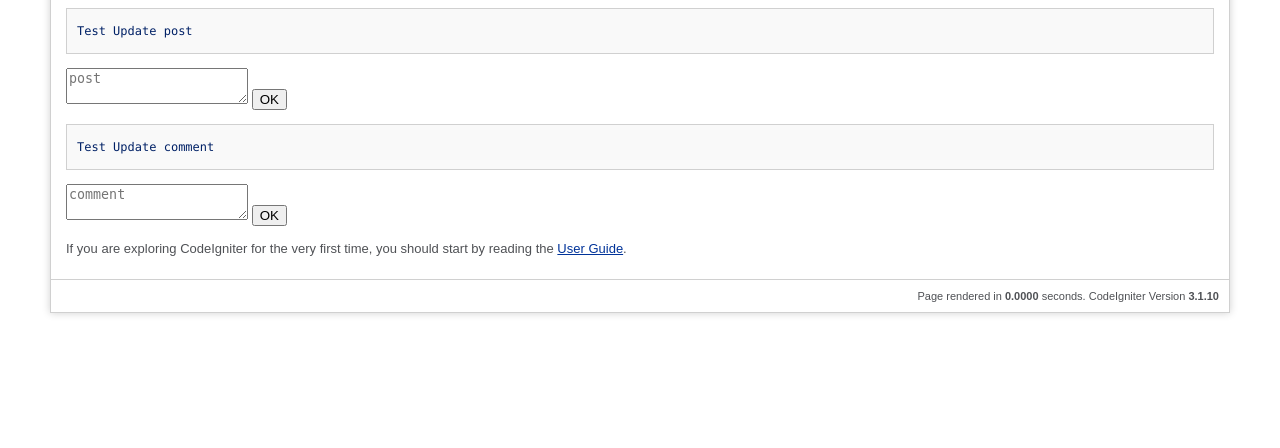
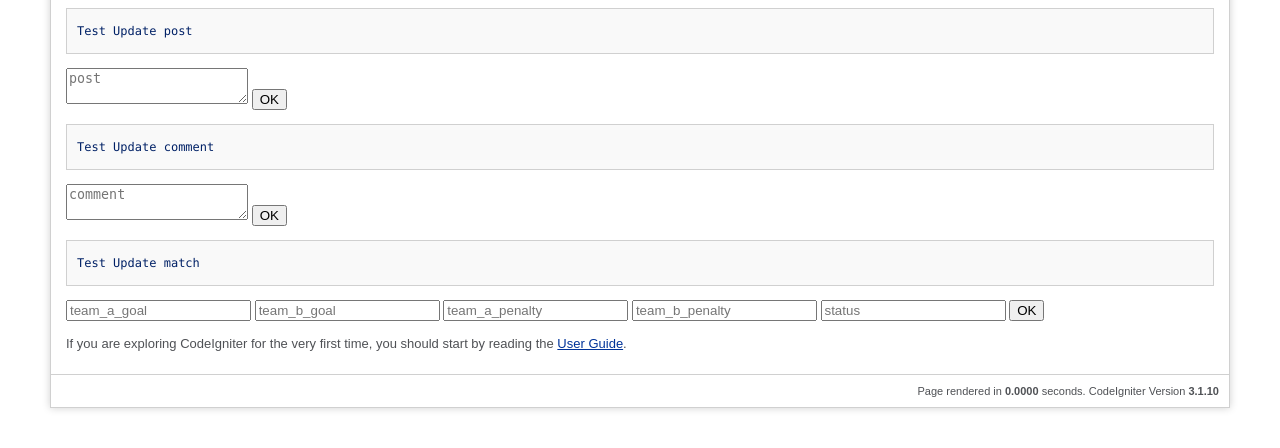
Before and after one commit to lyabs243/notify_caf_cl_cc_server, a CodeIgniter app: page /wordpress/ in a window 1280 px wide. Shown: the part 1706-2154 px from the top of the page. Before the commit the page ends 2022 px from the top, so only its background shows below. Run offline with CodeIgniter, Linux system fonts and the light colour scheme.

Commit message:
Update a specific match

```diff
--- a/application/models/Match_model.php
+++ b/application/models/Match_model.php
@@ -294,6 +294,10 @@ class Match_model extends CI_Model
         }
         return $matchs;
     }
+
+	public function update_match($id, $data) {
+		return $this->db->update('spt_match', $data, array('id' => $id));
+	}
 
     public function get_current_matchs($idCompetition,$idEdition=0,$page=0,$idCompetitionType=0) {
         $timezone = $this->session->timezone;
--- a/application/views/welcome_message.php
+++ b/application/views/welcome_message.php
@@ -199,6 +199,16 @@ defined('BASEPATH') OR exit('No direct script access allowed');
             <input type="submit" value="OK">
         </form>
 
+        <code>Test Update match</code>
+        <form method="post" action="match/update/641" enctype="multipart/form-data">
+            <input name="team_a_goal" type="text" placeholder="team_a_goal">
+            <input name="team_b_goal" type="text" placeholder="team_b_goal">
+            <input name="team_a_penalty" type="text" placeholder="team_a_penalty">
+            <input name="team_b_penalty" type="text" placeholder="team_b_penalty">
+            <input name="status" type="text" placeholder="status">
+            <input type="submit" value="OK">
+        </form>
+
 		<p>If you are exploring CodeIgniter for the very first time, you should start by reading the <a href="user_guide/">User Guide</a>.</p>
 	</div>
 
```
Also changed, not shown: application/controllers/Match.php (+21 -0 lines).
